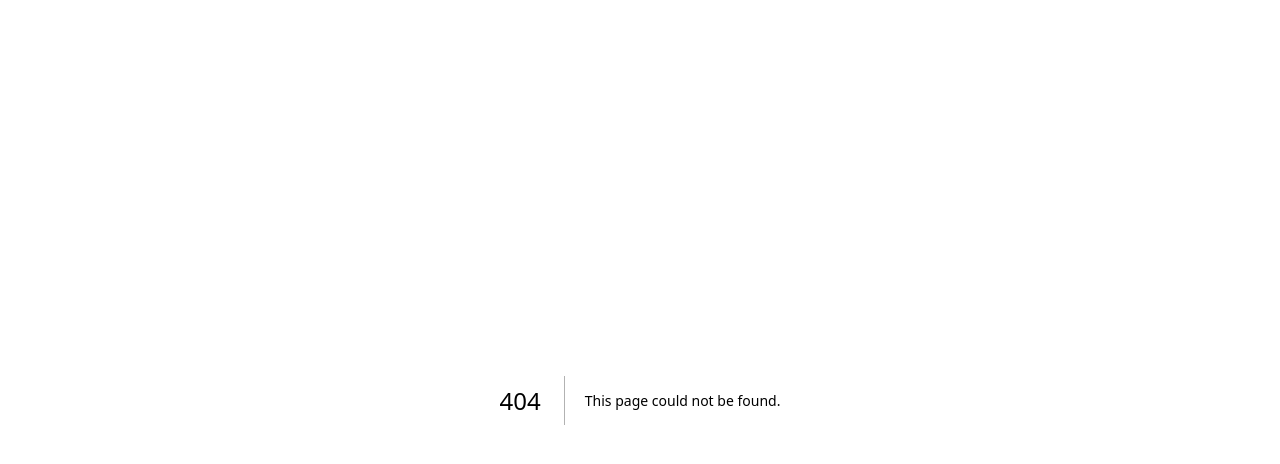
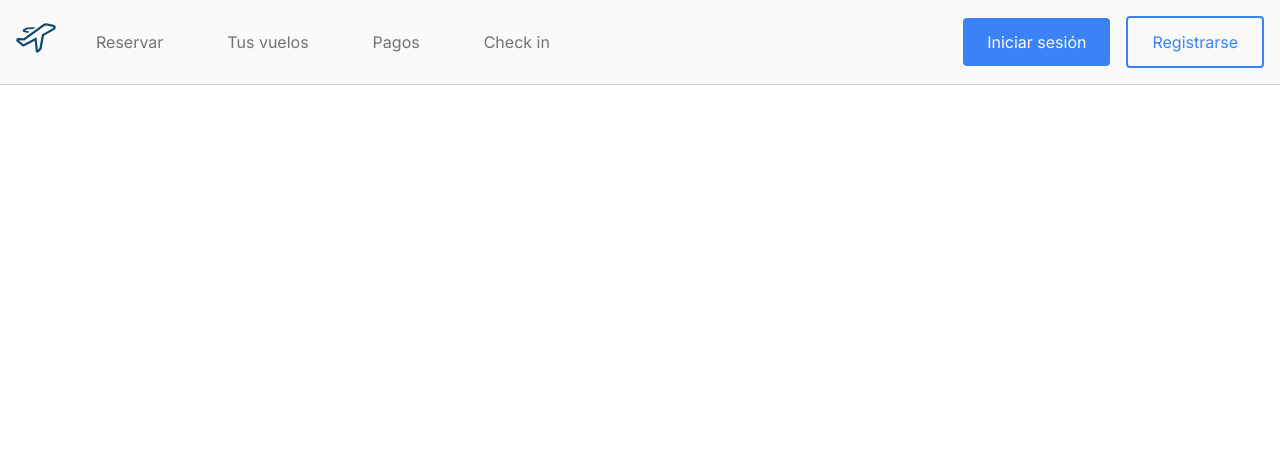
Before and after one commit to manuelRestrep0/frontend-presencial, a Next.js app: page /auth-a/Main-menu in a window 1280 px wide. Before the commit this address had no page. Shown: the top 464 px of the page. Built offline with nearby package versions, Linux system fonts and the light colour scheme.

Commit message:
Creada la pagina main-menu sin autentificarse

```diff
--- /dev/null
+++ b/app/auth-a/Main-menu/page.tsx
@@ -0,0 +1,26 @@
+import React from "react"
+import { IconAirplane } from "components/components-Auth-a/IconAirplane"
+
+const Header: React.FC = () => {
+  return (
+    <header className="mb-4 flex items-center justify-between border-b border-gray-300 bg-neutral-50 p-4 text-white">
+      <div className="flex items-center">
+        <div className="flex space-x-4">
+          <div className="w-10">
+            <IconAirplane />
+          </div>
+          <button className="bg-white-600 rounded px-6 py-3 text-neutral-500 ">Reservar</button>
+          <button className="bg-white-600 rounded px-6 py-3 text-neutral-500 ">Tus vuelos</button>
+          <button className="bg-white-600 rounded px-6 py-3 text-neutral-500 ">Pagos</button>
+          <button className="bg-white-600 rounded px-6 py-3 text-neutral-500 ">Check in</button>
+        </div>
+      </div>
+      <div className="space-x-4">
+        <button className="rounded bg-blue-500 px-6 py-3 text-neutral-50">Iniciar sesión</button>
+        <button className="bg-neutral-0 rounded border-2 border-blue-500 px-6 py-3 text-blue-500">Registrarse</button>
+      </div>
+    </header>
+  )
+}
+
+export default Header
```
